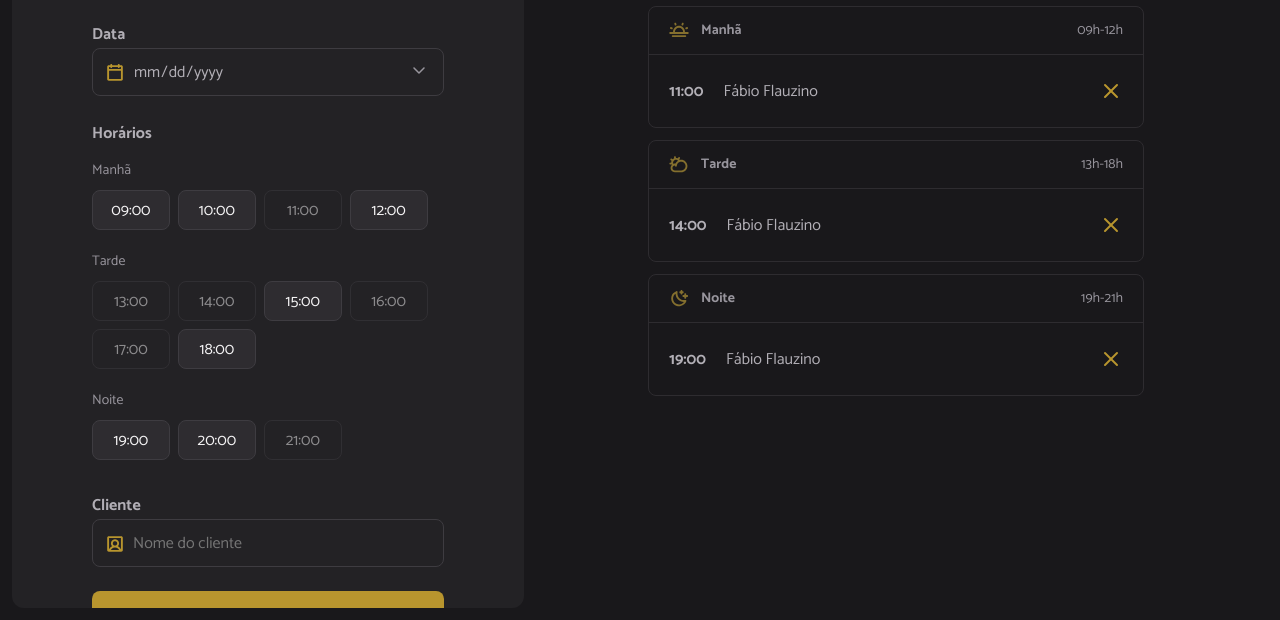
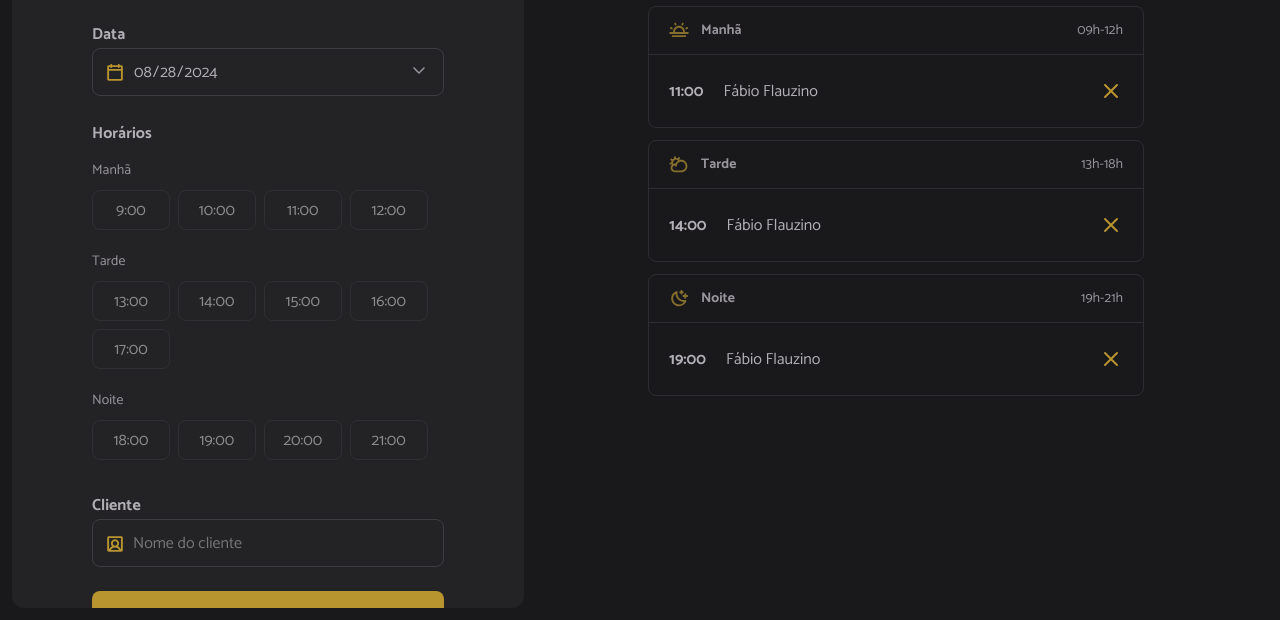
Before and after one commit to FabinhoFlauzino/hairday, a website built with webpack: page index.html in a window 1280 px wide. Shown: the part 180-800 px from the top of the page. Built offline with nearby package versions, Linux system fonts and the light colour scheme.

Commit message:
Criando funcionalidades para incluir itens na lista de horário

```diff
--- a/src/main.js
+++ b/src/main.js
@@ -7,3 +7,7 @@ import "./libs/dayjs.js"
 import "./styles/global.css"
 import "./styles/form.css"
 import "./styles/schedule.css"
+
+//JS
+import "./modules/form/submit.js"
+import "./modules/page-load.js"
--- /dev/null
+++ b/src/modules/form/hours-click.js
@@ -0,0 +1,13 @@
+export function hoursClick() {
+  const hours = document.querySelectorAll(".hour-available")
+
+  hours.forEach((available) => {
+    available.addEventListener("click", (selected) => {
+      hours.forEach((hour) => {
+        hour.classList.remove("hour-selected")
+      })
+
+      selected.target.classList.add("hour-selected")
+    })
+  })
+}
--- /dev/null
+++ b/src/modules/form/hours-load.js
@@ -0,0 +1,55 @@
+import dayjs from "dayjs";
+import { openingHours } from "../../utils/opening-hours";
+import { hoursClick } from "./hours-click";
+
+//pegando a ul de hours
+const hours = document.getElementById("hours")
+
+export function hoursLoad({ date }) {
+  const opening = openingHours.map((hour) => {
+    //Recuperar somente a hora
+    const [scheduleHour] = hour.split(":")
+
+    //Adicionar a hora na dara e verificar se está no passado
+    const isHourPast = dayjs(date).add(scheduleHour, "hour").isAfter(dayjs())
+
+    return {
+      hour,
+      available: isHourPast
+    }
+  })
+
+  //Renderizando os horários
+  opening.forEach(({hour, available}) => {
+    const li = document.createElement("li")
+
+    li.classList.add("hour")
+    li.classList.add(available ? "hour-available" : "hour-unavailable")
+
+    li.textContent = hour
+
+    //verificando o período e adicionando a li header na lista
+    if(hour === "9:00") {
+      hourHeaderAdd("Manhã")
+    } else if(hour === "13:00") {
+      hourHeaderAdd("Tarde")
+    } else if(hour === "18:00") {
+      hourHeaderAdd("Noite")
+    }
+
+    hours.append(li)
+  })
+
+  //Adiciona o evento de click nos horários disponíveis
+  hoursClick()
+}
+
+//Função para criar e adicionar um li de cabeçalho
+function hourHeaderAdd(title){
+  const header = document.createElement("li")
+
+  header.classList.add("hour-period")
+  header.textContent = title
+
+  hours.append(header)
+}
--- /dev/null
+++ b/src/modules/form/submit.js
@@ -0,0 +1,15 @@
+import dayjs from "dayjs"
+
+const form = document.querySelector("form")
+const selectedDate = document.getElementById("date")
+
+// Data atual para formatar o input
+const inputToDay = dayjs(new Date()).format("YYYY-MM-DD")
+
+//Carrega a data atual e define a data minima como sendo a data atual
+selectedDate.value = inputToDay
+selectedDate.min = inputToDay
+
+form.addEventListener("submit", (e) => {
+  e.preventDefault()
+})
--- /dev/null
+++ b/src/modules/page-load.js
@@ -0,0 +1,5 @@
+const { schedulesDay } = require("./schedules/load")
+
+document.addEventListener("DOMContentLoaded", () => {
+  schedulesDay()
+})
--- /dev/null
+++ b/src/modules/schedules/load.js
@@ -0,0 +1,11 @@
+import { hoursLoad } from "../form/hours-load";
+
+//seleciona o input de data
+const selectedDate = document.getElementById("date")
+export function schedulesDay() {
+  //Obtem a data do input
+  const date = selectedDate.value
+
+  //Renderizar as horas disponíveis
+  hoursLoad({ date })
+}
--- /dev/null
+++ b/src/utils/opening-hours.js
@@ -0,0 +1,15 @@
+export const openingHours = [
+  "9:00",
+  "10:00",
+  "11:00",
+  "12:00",
+  "13:00",
+  "14:00",
+  "15:00",
+  "16:00",
+  "17:00",
+  "18:00",
+  "19:00",
+  "20:00",
+  "21:00",
+]
```
Also changed, not shown: index.html (+6 -6 lines), dist/index.html, dist/main.js.
